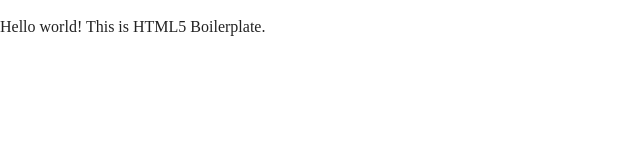
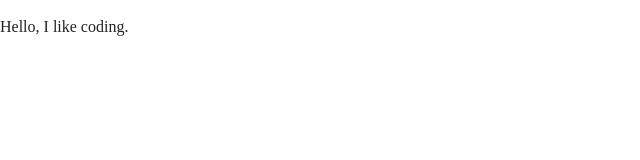
Before and after one commit to NaughtNoah/naughtnoah.github.io, a plain HTML site: page index.html in a window 1280 px wide. Shown: the whole page, without its empty margins (0-640 px from the left). Drawn offline with nearby package versions, Linux system fonts and the light colour scheme.

Commit message:
third commit

```diff
--- a/index.html
+++ b/index.html
@@ -22,7 +22,7 @@
   <![endif]-->
 
   <!-- Add your site or application content here -->
-  <p>Hello world! This is HTML5 Boilerplate.</p>
+  <p>Hello, I like coding.</p>
   <script src="js/vendor/modernizr-3.6.0.min.js"></script>
   <script src="https://code.jquery.com/jquery-3.3.1.min.js" integrity="sha256-FgpCb/KJQlLNfOu91ta32o/NMZxltwRo8QtmkMRdAu8=" crossorigin="anonymous"></script>
   <script>window.jQuery || document.write('<script src="js/vendor/jquery-3.3.1.min.js"><\/script>')</script>
```
